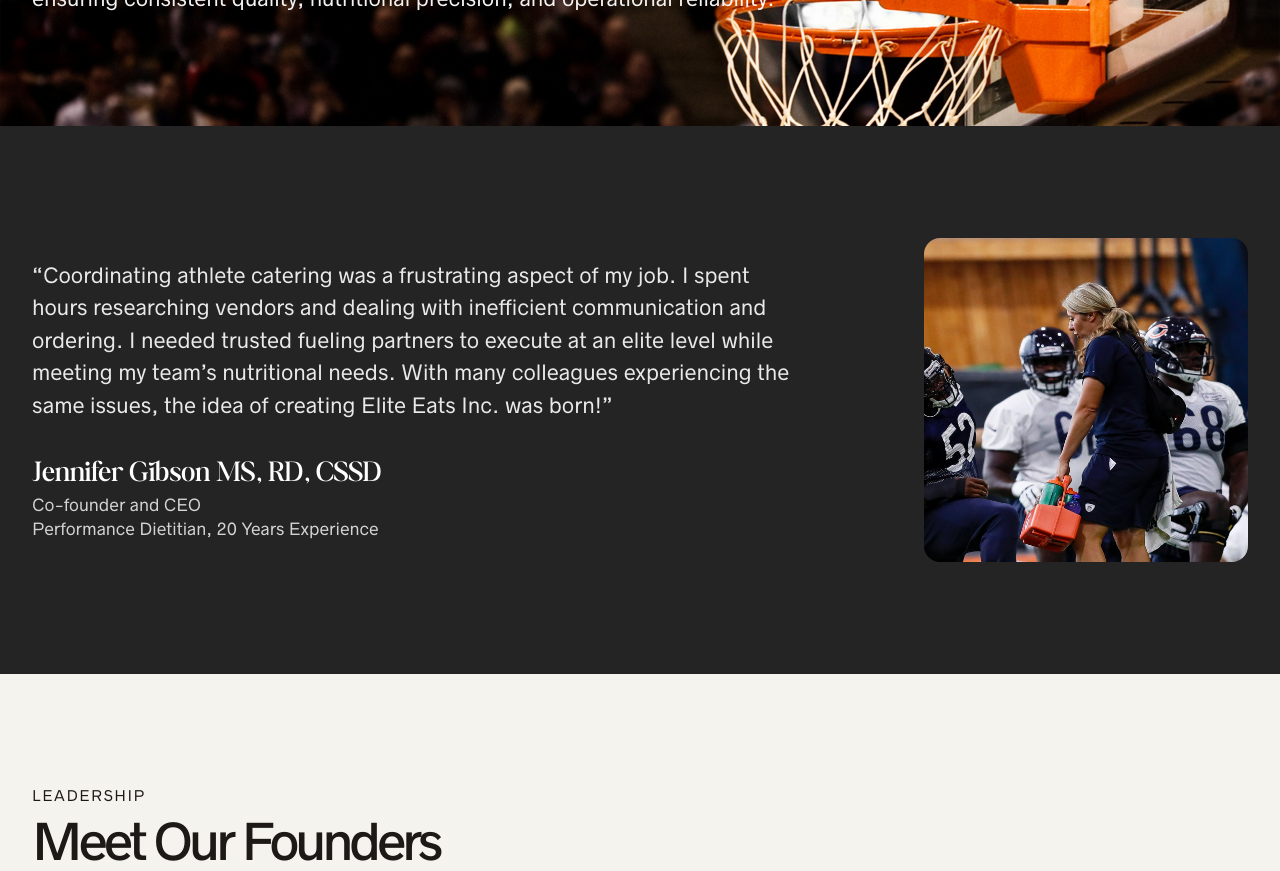
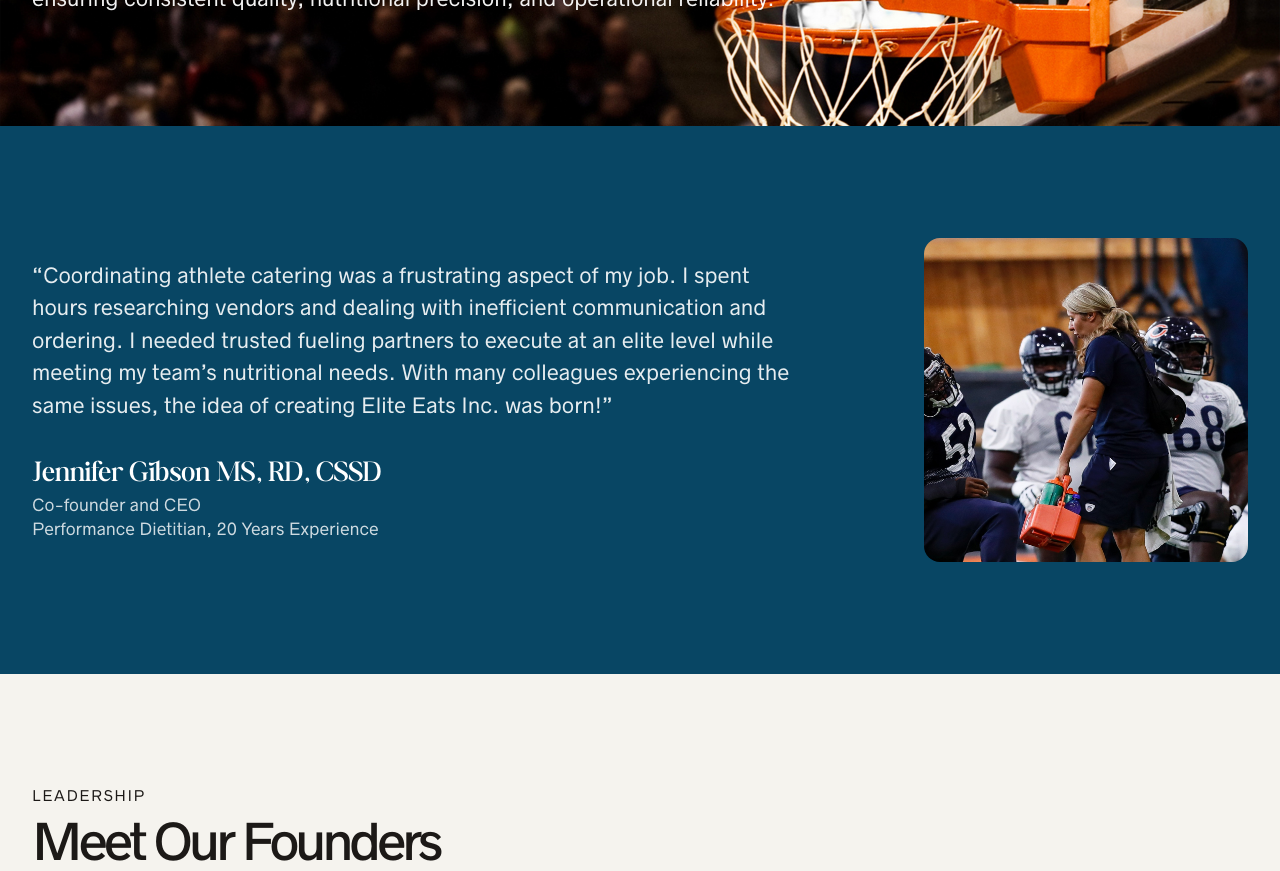
Before and after one commit to ajferron/elite-eats, a Next.js app: page /about in a window 1280 px wide. Shown: the part 400-1271 px from the top of the page. Built offline with nearby package versions, Linux system fonts and the light colour scheme.

Commit message:
switch founder quote dark mode to dark-azure

```diff
--- a/src/components/FounderQuote.tsx
+++ b/src/components/FounderQuote.tsx
@@ -8,7 +8,7 @@ interface FounderQuoteProps {
 
 export function FounderQuote({ dark = false, hideSectionHeader = false }: FounderQuoteProps) {
   return (
-    <section className={dark ? "bg-charcoal py-20 lg:py-28" : "bg-cream py-20 lg:py-28"}>
+    <section className={dark ? "bg-dark-azure py-20 lg:py-28" : "bg-cream py-20 lg:py-28"}>
       <div className="container-section">
         <div className="grid items-center gap-24 lg:grid-cols-[1fr_auto] lg:gap-32">
           {/* Founder Image — desktop only (in grid) */}
```
